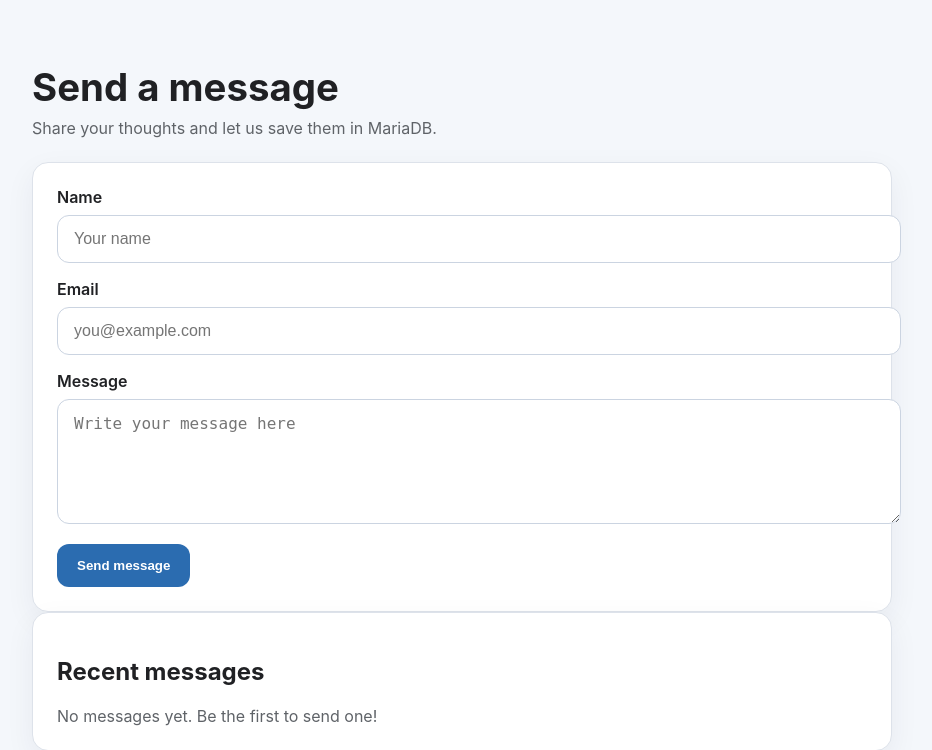
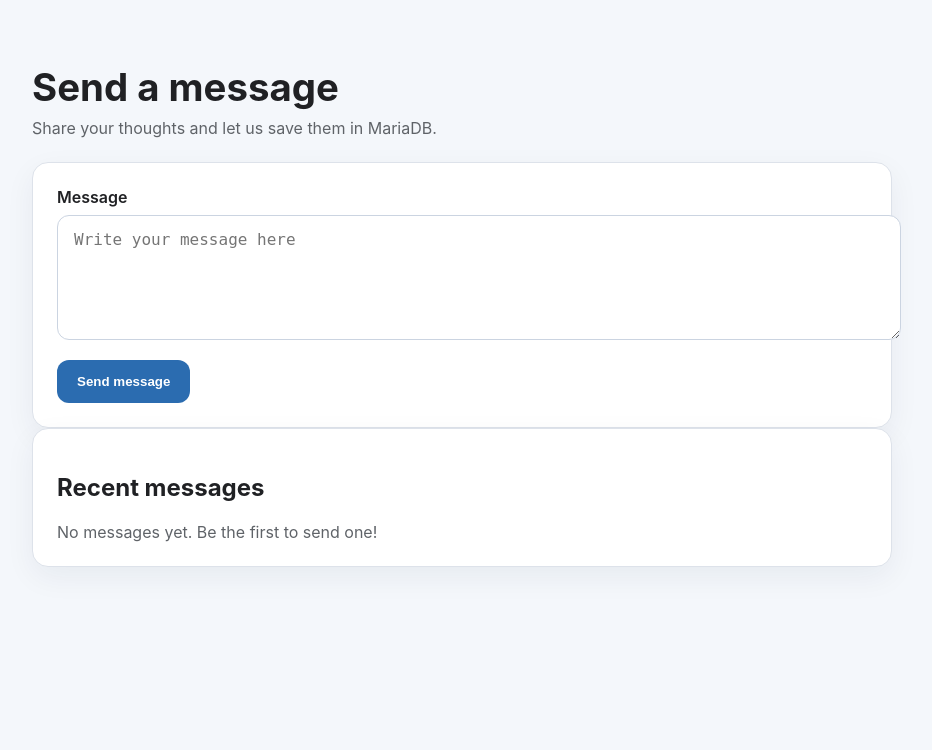
Before and after one commit to DeinTheFool/ITeksamen, a Flask app: page / in a window 1280 px wide. Shown: the top 750 px of the page, without its empty margins (178-1110 px from the left). After the commit the page ends 567 px from the top, so only its background shows below. Run offline with Flask 3, Linux system fonts and the light colour scheme; data that the repository does not hold is empty.

```diff
--- a/templates/index.html
+++ b/templates/index.html
@@ -22,11 +22,6 @@
       {% endif %}
 
       <form action="{{ url_for('index') }}" method="post" class="message-form">
-        <label for="name">Name</label>
-        <input id="name" name="name" type="text" placeholder="Your name" required />
-
-        <label for="email">Email</label>
-        <input id="email" name="email" type="email" placeholder="you@example.com" required />
 
         <label for="message">Message</label>
         <textarea id="message" name="message" rows="5" placeholder="Write your message here" required></textarea>
```
